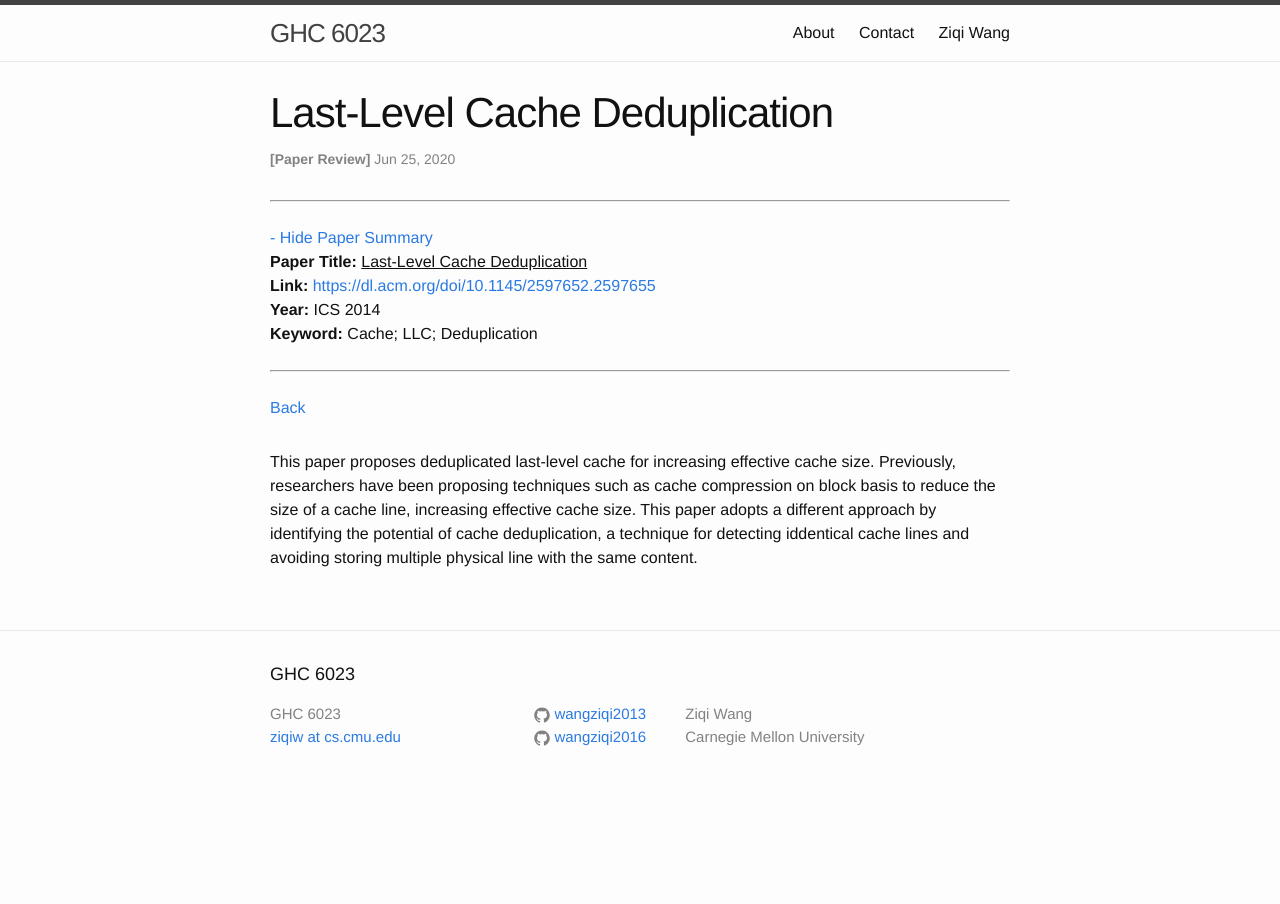
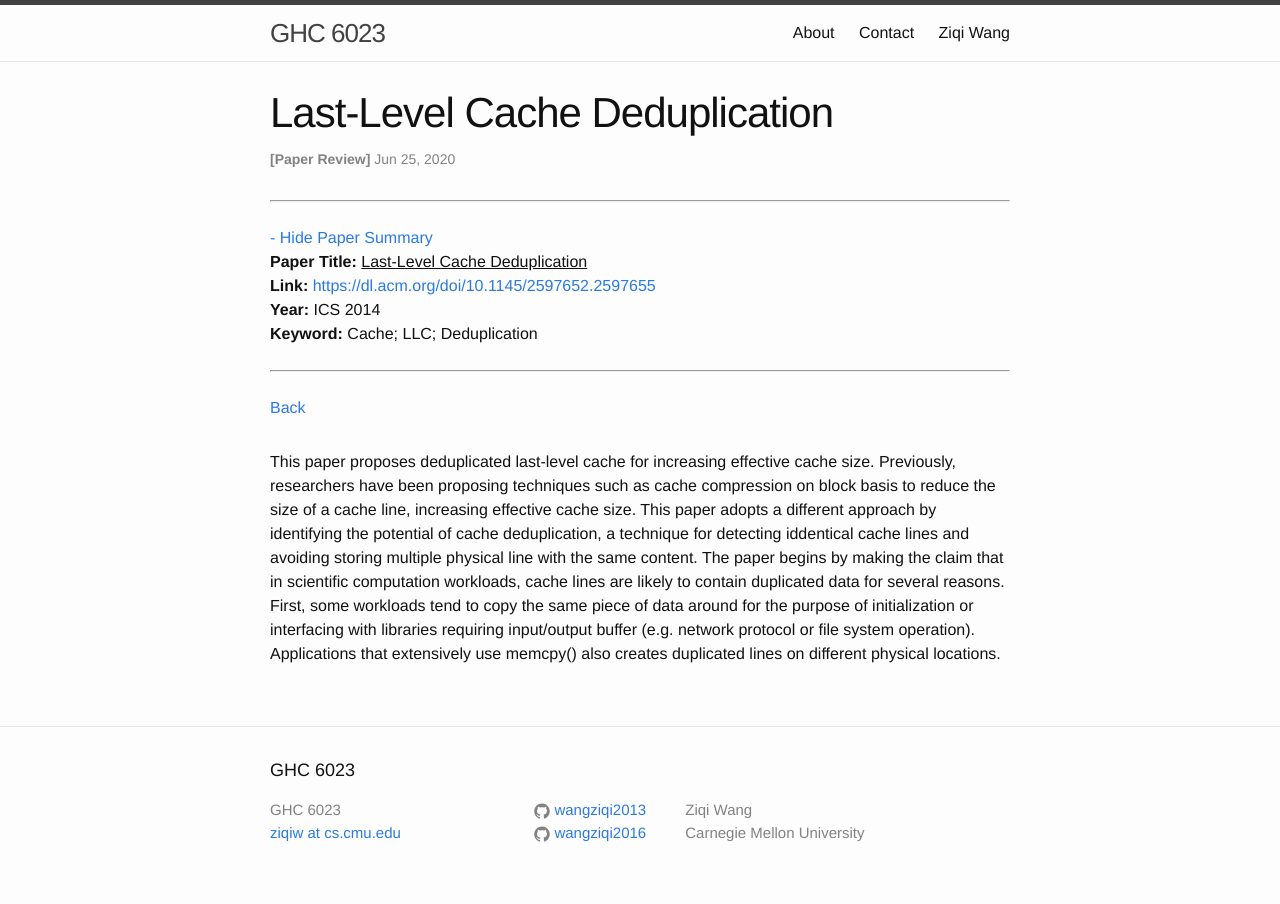
Before and after one commit to wangziqi2013/wangziqi2013.github.io, a Jekyll site: the page built from _posts/2020-06-24-llc-dedup.markdown, in a window 1280 px wide. Built offline with Jekyll 4.4.1, drawn with Linux system fonts in a browser that asks for light colours.

Commit message:
Adding first reason

```diff
--- a/_posts/2020-06-24-llc-dedup.markdown
+++ b/_posts/2020-06-24-llc-dedup.markdown
@@ -17,3 +17,7 @@ This paper proposes deduplicated last-level cache for increasing effective cache
 proposing techniques such as cache compression on block basis to reduce the size of a cache line, increasing effective
 cache size. This paper adopts a different approach by identifying the potential of cache deduplication, a technique for
 detecting iddentical cache lines and avoiding storing multiple physical line with the same content.
+The paper begins by making the claim that in scientific computation workloads, cache lines are likely to contain duplicated
+data for several reasons. First, some workloads tend to copy the same piece of data around for the purpose of initialization
+or interfacing with libraries requiring input/output buffer (e.g. network protocol or file system operation).
+Applications that extensively use memcpy() also creates duplicated lines on different physical locations.
```
